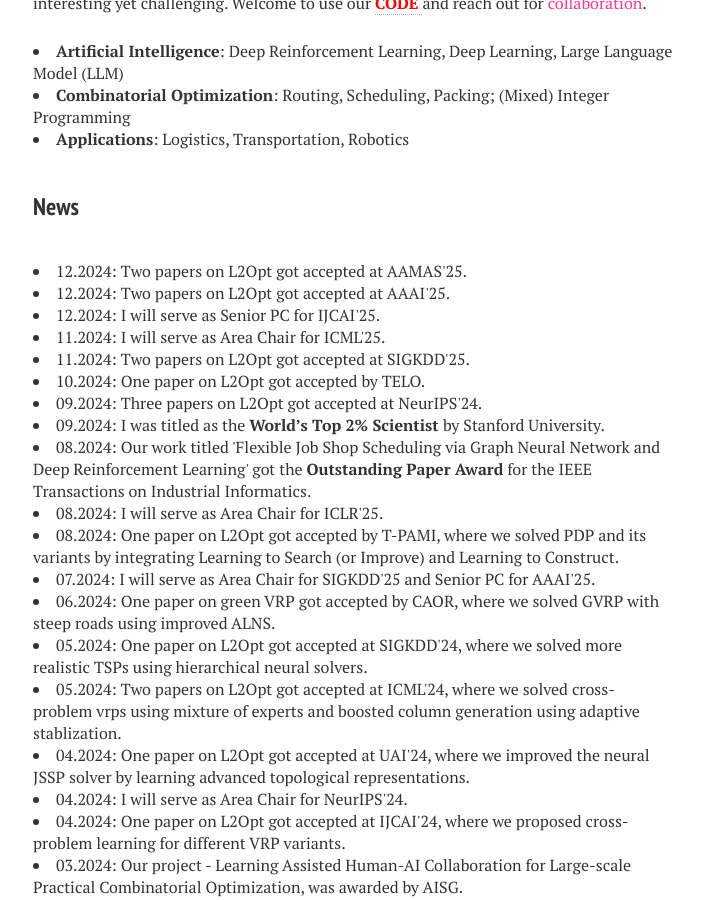
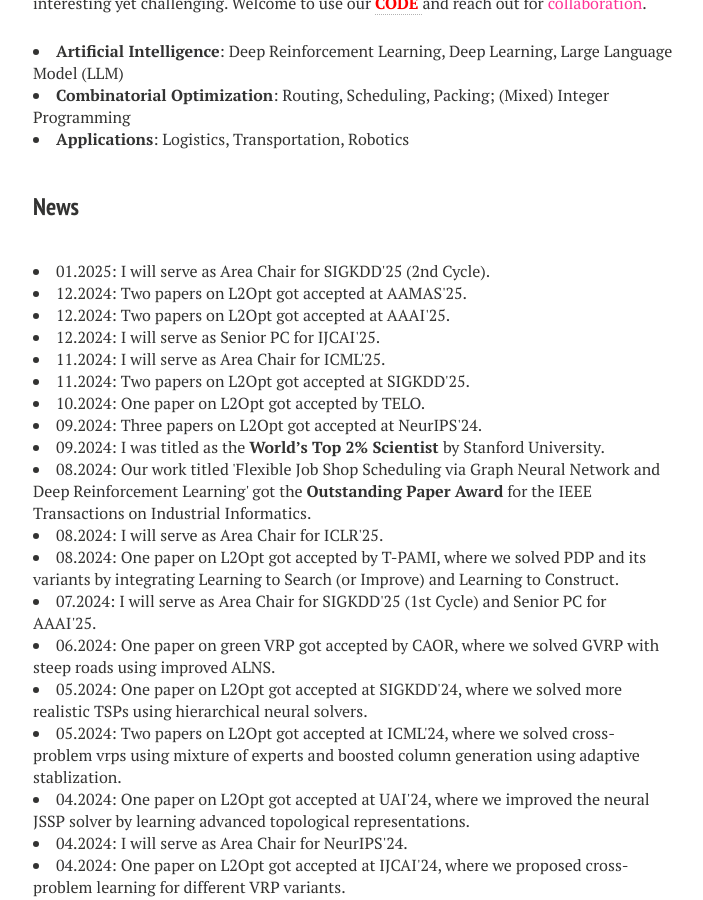
Before and after one commit to zhiguangcaosg/zhiguangcaosg.github.io, a Jekyll site: the page built from index.md, in a window 1280 px wide and 900 px high, scrolled down 812 px. Shown: the whole window, without its empty margins (287-990 px from the left). Built offline with Jekyll 4.4.1, drawn with Linux system fonts in a browser that asks for light colours; nearby versions of some CDN libraries.

Commit message:
Update index.md

```diff
--- a/index.md
+++ b/index.md
@@ -38,6 +38,10 @@ image: banner1.png
 </li>
 
 <h3 style="margin-bottom:-8px;padding-top:20px;">News</h3> <br>
+
+<li>
+01.2025:  I will serve as Area Chair for SIGKDD'25 (2nd Cycle).
+</li>
 
 <li>
 12.2024:  Two papers on L2Opt got accepted at AAMAS'25.
@@ -82,7 +86,7 @@ image: banner1.png
 </li>
 
 <li>
-07.2024:  I will serve as Area Chair for SIGKDD'25 and Senior PC for AAAI'25.
+07.2024:  I will serve as Area Chair for SIGKDD'25 (1st Cycle) and Senior PC for AAAI'25.
 </li>
 
 <li>
```
